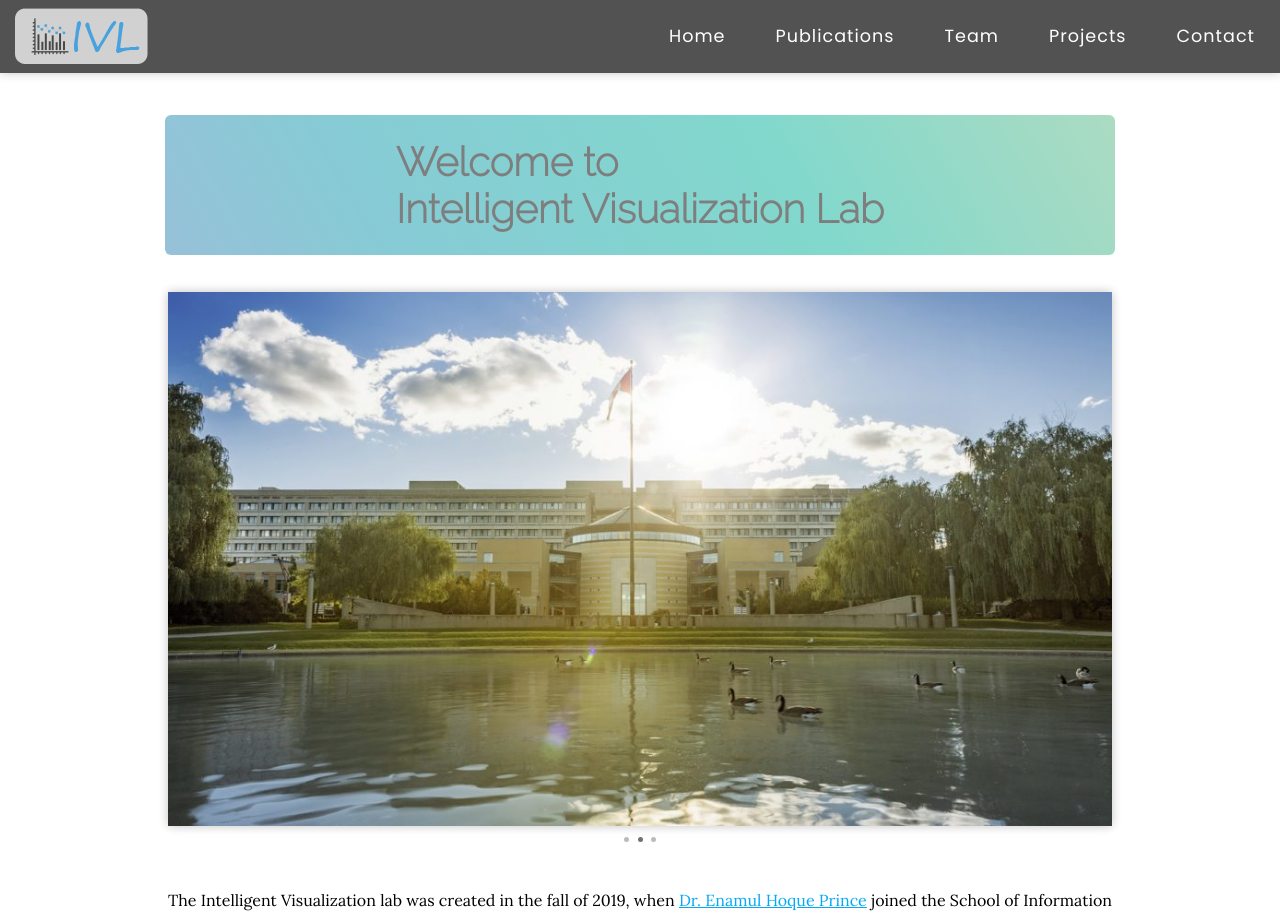
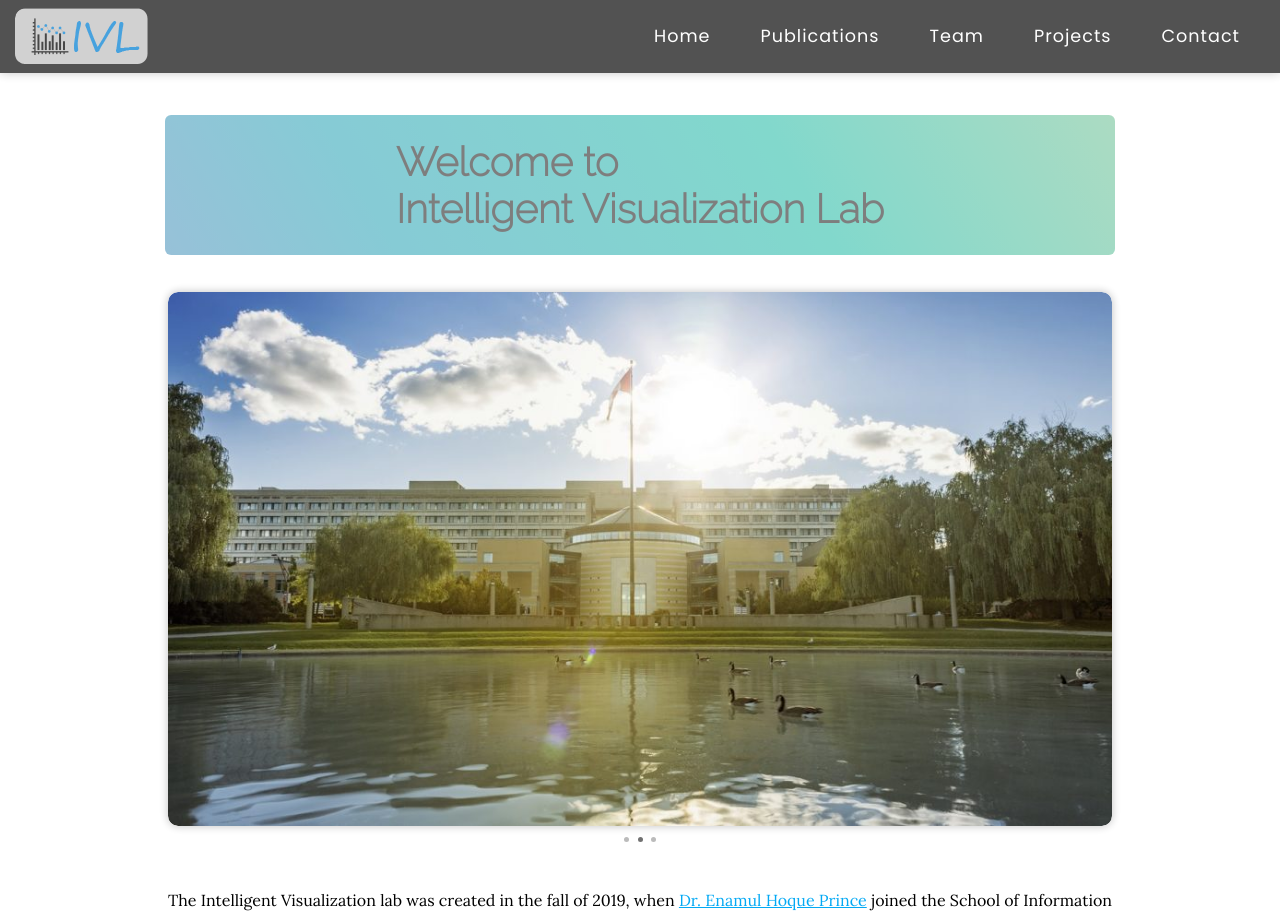
Before and after one commit to ZubairShovan/intelligent-visualization-lab, a Jekyll site: the page built from index.md, in a window 1280 px wide. Shown: the top 915 px of the page. Built offline with Jekyll 4.4.1, drawn with Linux system fonts in a browser that asks for light colours; nearby versions of some CDN libraries.

Commit message:
Small fix

```diff
--- a/_includes/bannerSlideShow3.html
+++ b/_includes/bannerSlideShow3.html
@@ -2,13 +2,14 @@
   * {box-sizing: border-box;}
   body {font-family: Verdana, sans-serif;}
   .mySlides {display: none;}
-  img {vertical-align: middle;}
+  img {vertical-align: middle;border-radius: 10px;}
 
   /* Slideshow container */
   .slideshow-container {
     max-width: 1000px;
     position: relative;
     margin: auto;
+
   }
 
   /* Caption text */
@@ -48,18 +49,19 @@
 
   /* Fading animation */
   .fade {
-    -webkit-animation-name: fade;
+    -webkit-animation-name: CrossFade;
     -webkit-animation-duration: 1.9s;
-    animation-name: fade;
+    animation-name: CrossFade;
     animation-duration: 1.9s;
+    border-radius: 10px;
   }
 
-  @-webkit-keyframes fade {
+  @-webkit-keyframes CrossFade {
     from {opacity: .4}
     to {opacity: 1}
   }
 
-  @keyframes fade {
+  @keyframes CrossFade {
     from {opacity: .4}
     to {opacity: 1}
   }
--- a/css/header.scss
+++ b/css/header.scss
@@ -79,6 +79,7 @@
 
 .main_nav {
   float: right;
+  padding-right: 15px;
   ul {
     margin: 0;
     padding: 0px;
@@ -153,6 +154,9 @@
 
 }
 @media screen and (max-width: 767px) {
+  .container{
+    height: 69px;
+  }
   .nav_ico {
     display: block;
     position: relative;
@@ -164,7 +168,7 @@
     opacity: 2;
     position: fixed;
     left: 0;
-    top: 73px;
+    top: 71px;
     padding: 0;
     background: #263238;
     z-index: 6;
```
